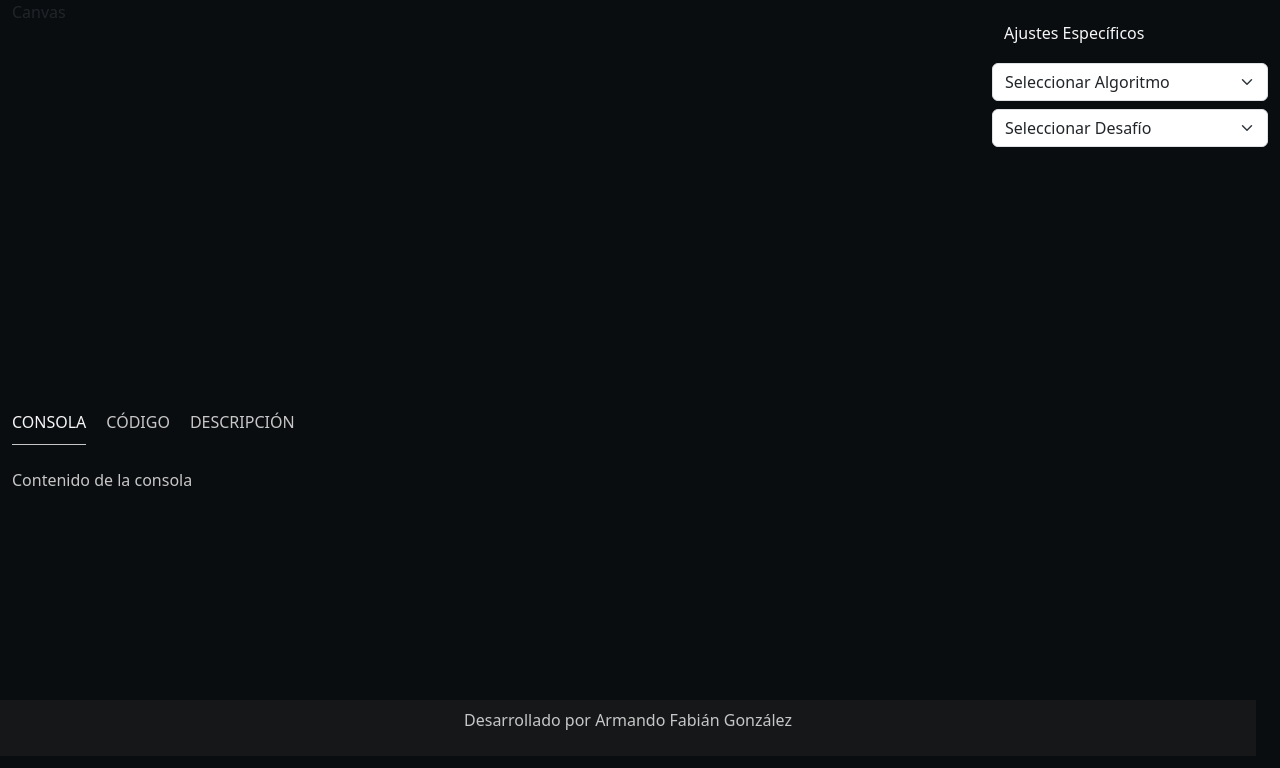
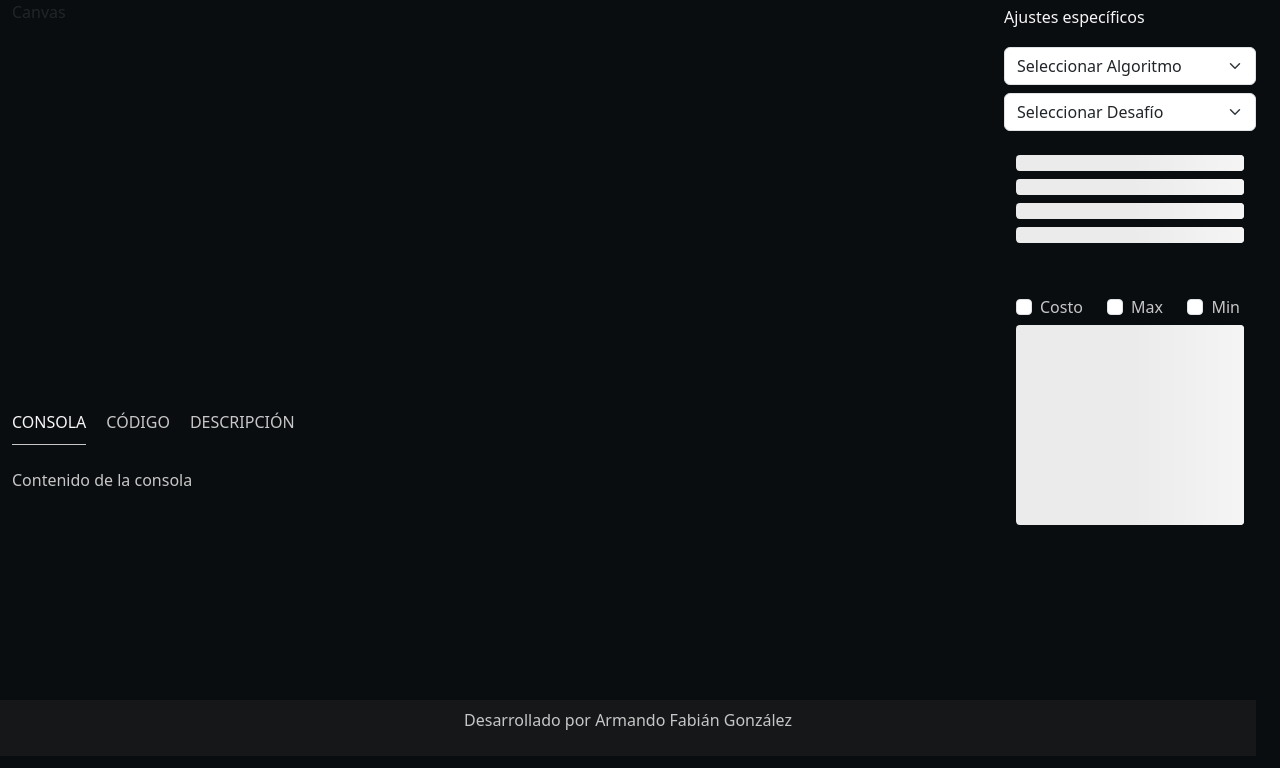
Before and after one commit to devhexloper/sesvam, a React app: page / in a window 1280 px wide. Shown: the top 768 px of the page. Built offline with nearby package versions, Linux system fonts and the light colour scheme.

Commit message:
<feat>: refactorizando el componente RightPanel en InputData, MediaCtl

```diff
--- /dev/null
+++ b/frontend/src/core/components/InputData.jsx
@@ -0,0 +1,35 @@
+import React from 'react'
+import { Container, Row, Col, Form } from 'react-bootstrap'
+import 'bootstrap/dist/css/bootstrap.min.css'
+import Skeleton, { SkeletonTheme } from 'react-loading-skeleton'
+import 'react-loading-skeleton/dist/skeleton.css'
+const InputData = () => {
+  return (
+    <>
+      <Container>
+        <Row className='my-3'>
+          <Form.Select className="my-1">
+            <option>Seleccionar Algoritmo</option>
+            <option value="1">Recocido Simulado</option>
+            <option value="2">Colonia de Hormigas</option>
+            <option value="3">Búsqueda Tabú</option>
+            <option value="4">Algoritmos Genéticos</option>
+          </Form.Select>
+          <Form.Select className="my-1">
+            <option>Seleccionar Desafío</option>
+            <option value="1">########</option>
+            <option value="2">########</option>
+            <option value="3">########</option>
+          </Form.Select>
+        </Row>
+        <Row className='my-3'>
+
+            <Skeleton count={4}></Skeleton>
+
+        </Row>
+      </Container>
+    </>
+  )
+}
+
+export default InputData
--- /dev/null
+++ b/frontend/src/core/components/MediaCtl.jsx
@@ -0,0 +1,30 @@
+import React from 'react'
+import Skeleton, { SkeletonTheme } from 'react-loading-skeleton'
+import { Container, Row, Col } from 'react-bootstrap'
+import Form from 'react-bootstrap/Form'
+import 'react-loading-skeleton/dist/skeleton.css'
+import 'bootstrap/dist/css/bootstrap.min.css'
+const MediaCtl = () => {
+  return (
+    <Container className='my-5'>
+      <Row>
+        <Col>
+          <Form.Check className="text-color-secondary" type="checkbox" label="Costo" />
+        </Col>
+        <Col>
+          <Form.Check className="text-color-secondary" type="checkbox" label="Max" />
+        </Col>
+        <Col>
+          <Form.Check className="text-color-secondary" type="checkbox" label="Min" />
+        </Col>
+      </Row>
+      <Row>
+
+          <Skeleton height={200}></Skeleton>
+
+      </Row>
+    </Container>
+  )
+}
+
+export default MediaCtl
--- a/frontend/src/core/components/RigthPanel.jsx
+++ b/frontend/src/core/components/RigthPanel.jsx
@@ -1,30 +1,14 @@
 import React from 'react'
 import { Container, Row, Col, Form } from 'react-bootstrap'
 import 'bootstrap/dist/css/bootstrap.min.css'
+import InputData from './InputData'
+import MediaCtl from './MediaCtl'
 const RigthPanel = () => {
   return (
-    <Container className='py-2' id="rigth-panel">
-      <Row className='my-6' id="rigth-panel-select-input">
-        <h6 className='text-color-primary my-3'>
-           Ajustes Específicos
-        </h6>
-        <Form.Select className='my-1'>
-            <option>Seleccionar Algoritmo</option>
-          <option value="1">Recocido Simulado</option>
-          <option value="2">Colonia de Hormigas</option>
-          <option value="3">Búsqueda Tabú</option>
-          <option value="4">Algoritmos Genéticos</option>
-        </Form.Select>
-        <Form.Select className='my-1'>
-            <option>Seleccionar Desafío</option>
-          <option value="1">########</option>
-          <option value="2">########</option>
-          <option value="3">########</option>
-        </Form.Select>
-      </Row>
-      <Row id="rigth-panel-input-data"></Row>
-      <Row id="rigth-panel-ctl-media"></Row>
-      <Row id="rigth-panel-data-view"></Row>
+    <Container className="py-2" id="rigth-panel">
+      <h6 className="text-color-primary">Ajustes específicos</h6>
+      <InputData></InputData>
+      <MediaCtl></MediaCtl>
     </Container>
   )
 }
--- a/frontend/src/pages/Maincontainer.jsx
+++ b/frontend/src/pages/Maincontainer.jsx
@@ -6,6 +6,7 @@ import 'bootstrap/dist/css/bootstrap.min.css'
 import './../styles/ResizableContainer.css'
 import RigthPanel from '../core/components/RigthPanel.jsx'
 import Console from '../core/components/Console.jsx'
+
 const widthPanel = window.innerWidth - 300
 const heightPanel = window.innerHeight
 
@@ -29,7 +30,12 @@ const MainContainer = () => {
           </Row>
         </Col>
         <Col>
-          <RigthPanel></RigthPanel>
+
+            <RigthPanel></RigthPanel>
+
+          <Row>
+
+          </Row>
         </Col>
         <Row>
           <Footer></Footer>
--- a/package.json
+++ b/package.json
@@ -46,6 +46,7 @@
     "react": "^18.2.0",
     "react-bootstrap": "^2.10.2",
     "react-dom": "^18.2.0",
+    "react-loading-skeleton": "^3.4.0",
     "react-resizable": "^3.0.5"
   },
   "devDependencies": {
```
Also changed, not shown: 1 other file (tests, documents, lock files or other folders).
